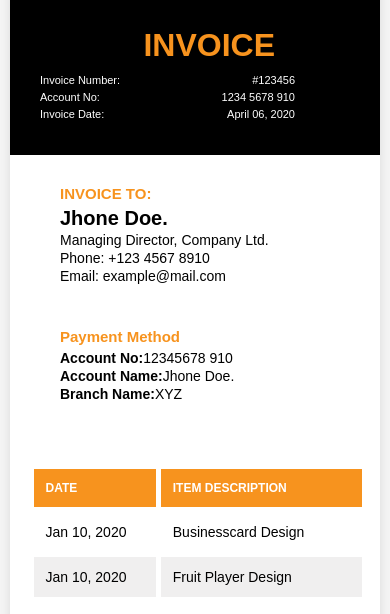
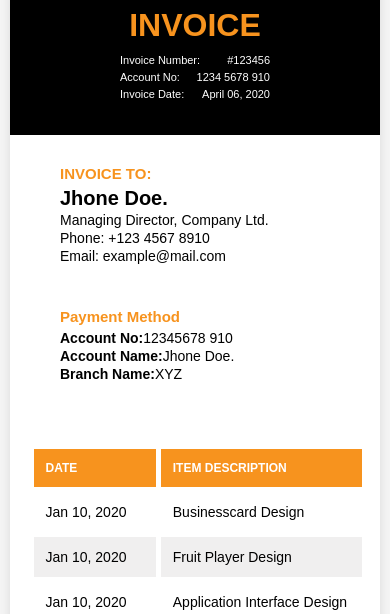
Before and after one commit to paula-crypto/FACTURA-P, a plain HTML site: page index.html in a window 390 px wide. Shown: the part 205-819 px from the top of the page. Drawn offline with Linux system fonts and the light colour scheme.

Commit message:
Update factura.css
factura web de paula

```diff
--- a/factura.css
+++ b/factura.css
@@ -326,7 +326,31 @@
     grid-template-columns:  1fr;
     gap: 10px;
     width: 100%;
+     .invoice-label {
+    margin: 0 auto;
+    padding: 0;
+  }
+  .logo{
+    padding: 0;
+    margin: 0 auto;
+  }
+  .invoice-label h1{
+    align-items: center;
+    margin: 0 0 10px 0;
+    text-align: center;
+    padding: 0;
 
+  }
+
+  .invoice-label p span{
+    padding: 0;
+
+  }
+
+  .invoice-label span{
+    padding: 0;
+
+  }
    }
     }
  @media (max-width: 350px) {
@@ -346,7 +370,6 @@
     margin: 0 0 10px 0;
     text-align: center;
     padding: 0;
-
   }
 
   .invoice-label p span{
@@ -356,6 +379,5 @@
 
   .invoice-label span{
     padding: 0;
-
-  }
-}
+ }
+   }
```
